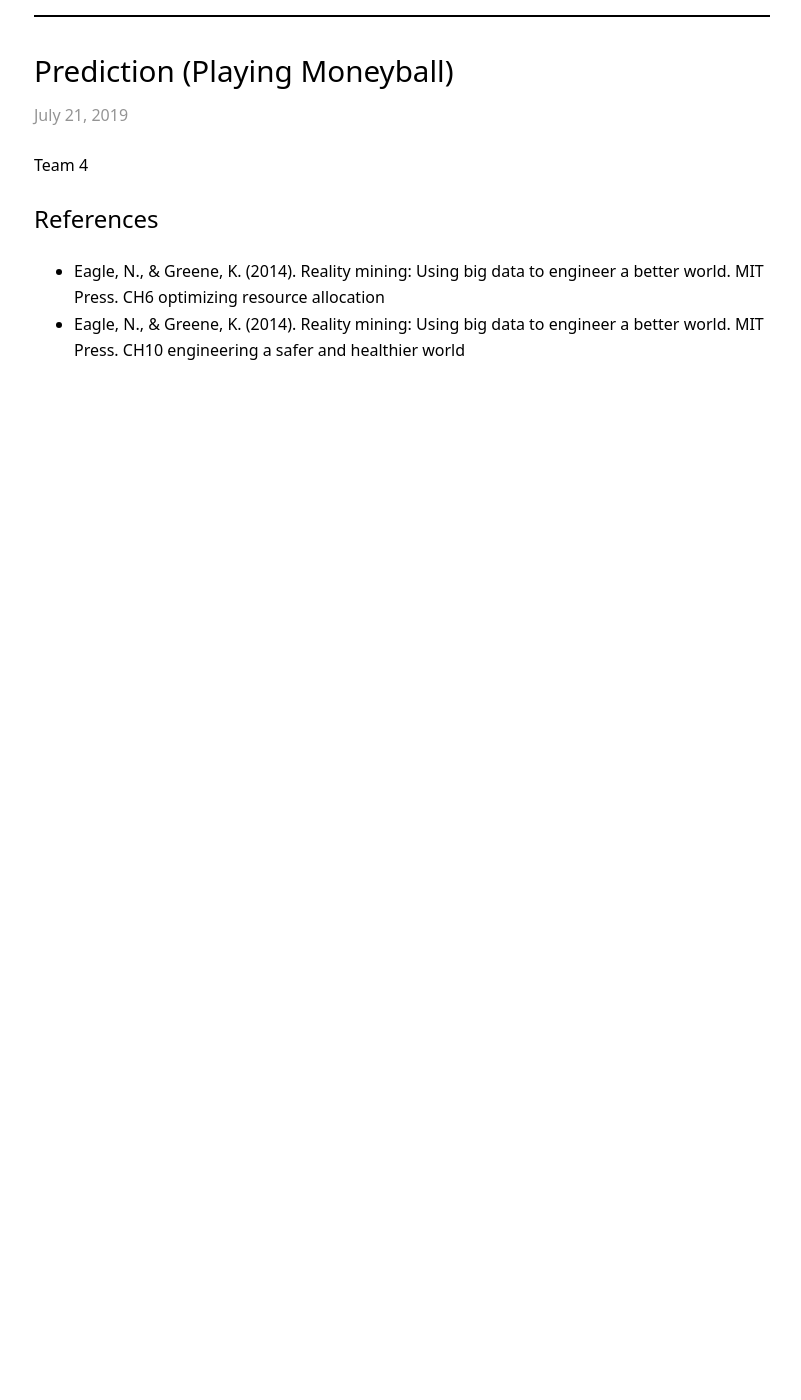
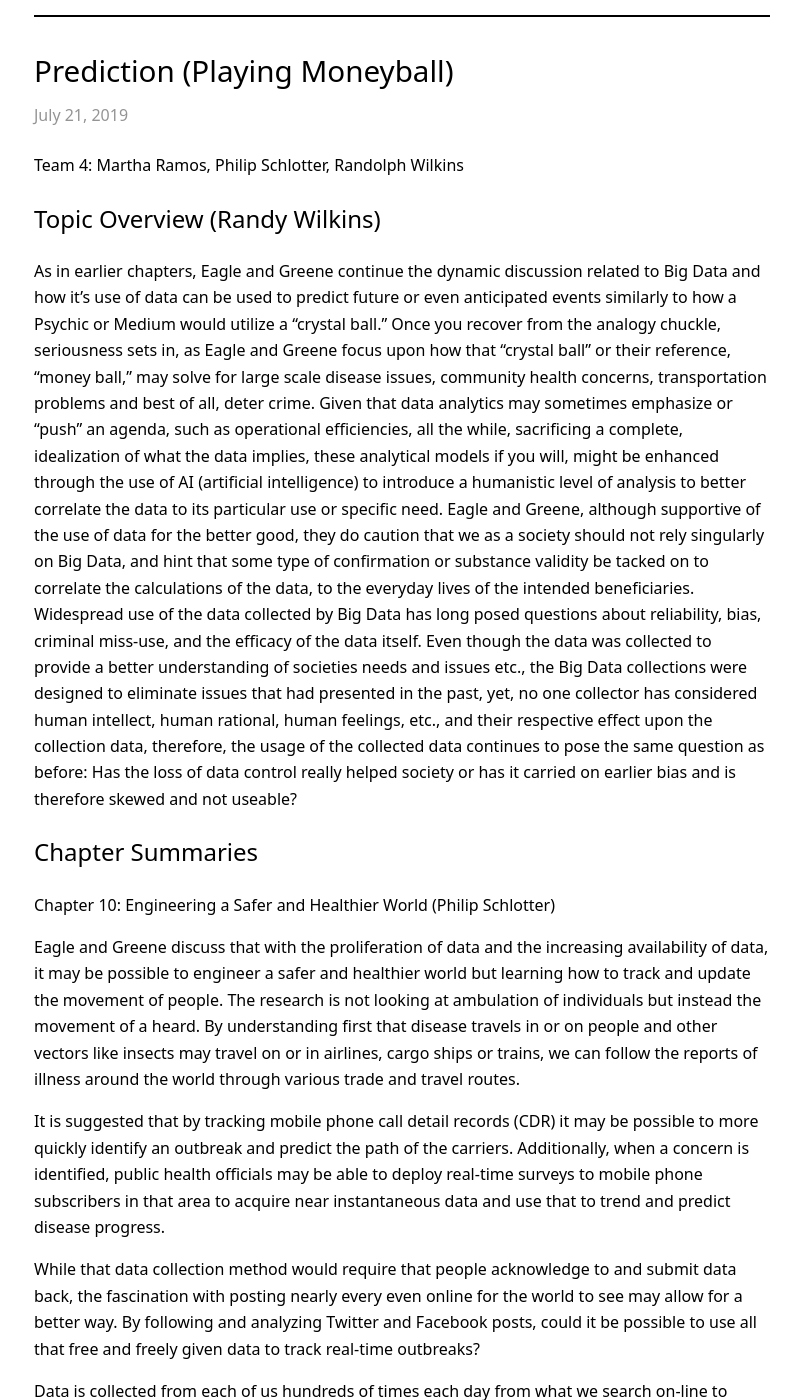
Before and after one commit to RandyWilkinsASU/ddm-textbook-summer-2019, a Jekyll site: the page built from _posts/2019-07-21-ch09-prediction.md, in a window 1280 px wide and 1400 px high, scrolled down 215 px. Shown: the whole window, without its empty margins (238-1039 px from the left). Built offline with Jekyll 4.4.1, drawn with Linux system fonts in a browser that asks for light colours; our own code applies the rules of GitHub Pages for plain Markdown files; before the commit the page ends 900 px from its top, so only the background shows below that; some of the changed text lies outside the part shown.

Commit message:
Update 2019-07-21-ch09-prediction.md

```diff
--- a/_posts/2019-07-21-ch09-prediction.md
+++ b/_posts/2019-07-21-ch09-prediction.md
@@ -3,7 +3,49 @@ title: "Prediction (Playing Moneyball)"
 ---
 
 
-Team 4
+Team 4: Martha Ramos, Philip Schlotter, Randolph Wilkins
+
+
+## Topic Overview (Randy Wilkins)
+
+
+As in earlier chapters, Eagle and Greene continue the dynamic discussion related to Big Data and how it’s use of data can be used to predict future or even anticipated events similarly to how a Psychic or Medium would utilize a “crystal ball.”  Once you recover from the analogy chuckle, seriousness sets in, as Eagle and Greene focus upon how that “crystal ball” or their reference, “money ball,” may solve for large scale disease issues, community health concerns, transportation problems and best of all, deter crime.
+Given that data analytics may sometimes emphasize or “push” an agenda, such as operational efficiencies, all the while, sacrificing a complete, idealization of what the data implies, these analytical models if you will, might be enhanced through the use of AI (artificial intelligence) to introduce a humanistic level of analysis to better correlate the data to its particular use or specific need. Eagle and Greene, although supportive of the use of data for the better good, they do caution that we as a society should not rely singularly on Big Data, and hint that some type of confirmation or substance validity be tacked on to correlate the calculations of the data, to the everyday lives of the intended beneficiaries.
+Widespread use of the data collected by Big Data has long posed questions about reliability, bias, criminal miss-use, and the efficacy of the data itself. Even though the data was collected to provide a better understanding of societies needs and issues etc.,  the Big Data collections were designed to eliminate issues that had presented in the past, yet, no one collector has considered human intellect, human rational, human feelings, etc., and their respective effect upon the collection data, therefore, the usage of the collected data continues to pose the same question as before: Has the loss of data control really helped society or has it carried on earlier bias and is therefore skewed and not useable?
+
+
+## Chapter Summaries
+
+
+Chapter 10: Engineering a Safer and Healthier World (Philip Schlotter)
+
+Eagle and Greene discuss that with the proliferation of data and the increasing availability of data, it may be possible to engineer a safer and healthier world but learning how to track and update the movement of people.  The research is not looking at ambulation of individuals but instead the movement of a heard.  By understanding first that disease travels in or on people and other vectors like insects may travel on or in airlines, cargo ships or trains, we can follow the reports of illness around the world through various trade and travel routes.
+
+It is suggested that by tracking mobile phone call detail records (CDR) it may be possible to more quickly identify an outbreak and predict the path of the carriers.  Additionally, when a concern is identified, public health officials may be able to deploy real-time surveys to mobile phone subscribers in that area to acquire near instantaneous data and use that to trend and predict disease progress.
+
+While that data collection method would require that people acknowledge to and submit data back, the fascination with posting nearly every even online for the world to see may allow for a better way.  By following and analyzing Twitter and Facebook posts, could it be possible to use all that free and freely given data to track real-time outbreaks?
+
+Data is collected from each of us hundreds of times each day from what we search on-line to where we purchase our groceries to what kind of ketchup we prefer.  Will the evolution of big data help us to improve our health or simply allow us to coordinate our travel to healthier locations?
+
+Chapter 6: Optimizing Resource Allocation (Judy Santos)
+
+
+
+
+
+
+Discussion Questions
+
+1.	Would you look at data when planning a trip?
+2.	Would you change your destination if you found that a flu outbreak was present at the time you wanted to visit?
+3.	Would you travel on a particular bridge if you knew the probabilities of its failure?
+4.	Would you chose to take a medication if the efficacy was in question?
+5.
+6.
+
+
+
+
 
 
 ## References
```
